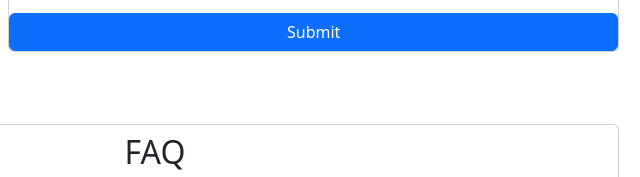
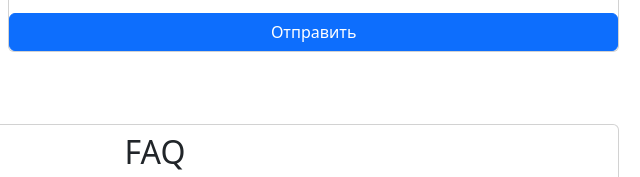
Before and after one commit to kkatka1/HOMEWORK_19.1, a plain HTML site: page index.html in a window 1280 px wide. Shown: the part 353-530 px from the top of the page, 637-1277 px from the left. Drawn offline with nearby package versions, Linux system fonts and the light colour scheme.

Commit message:
added .gitignore (with the folder .idea/), and  in index.html changed the button "submit" on "Отправить"

```diff
--- a/index.html
+++ b/index.html
@@ -318,7 +318,7 @@
                             <input type="password" class="form-control" id="exampleInputPassword1">
                         </div>
 
-                        <button type="submit" class="btn btn-primary">Submit</button>
+                        <button type="submit" class="btn btn-primary">Отправить</button>
                         </form>
                     </div>
                 </div>
```
Also changed, not shown: 1 other file.
